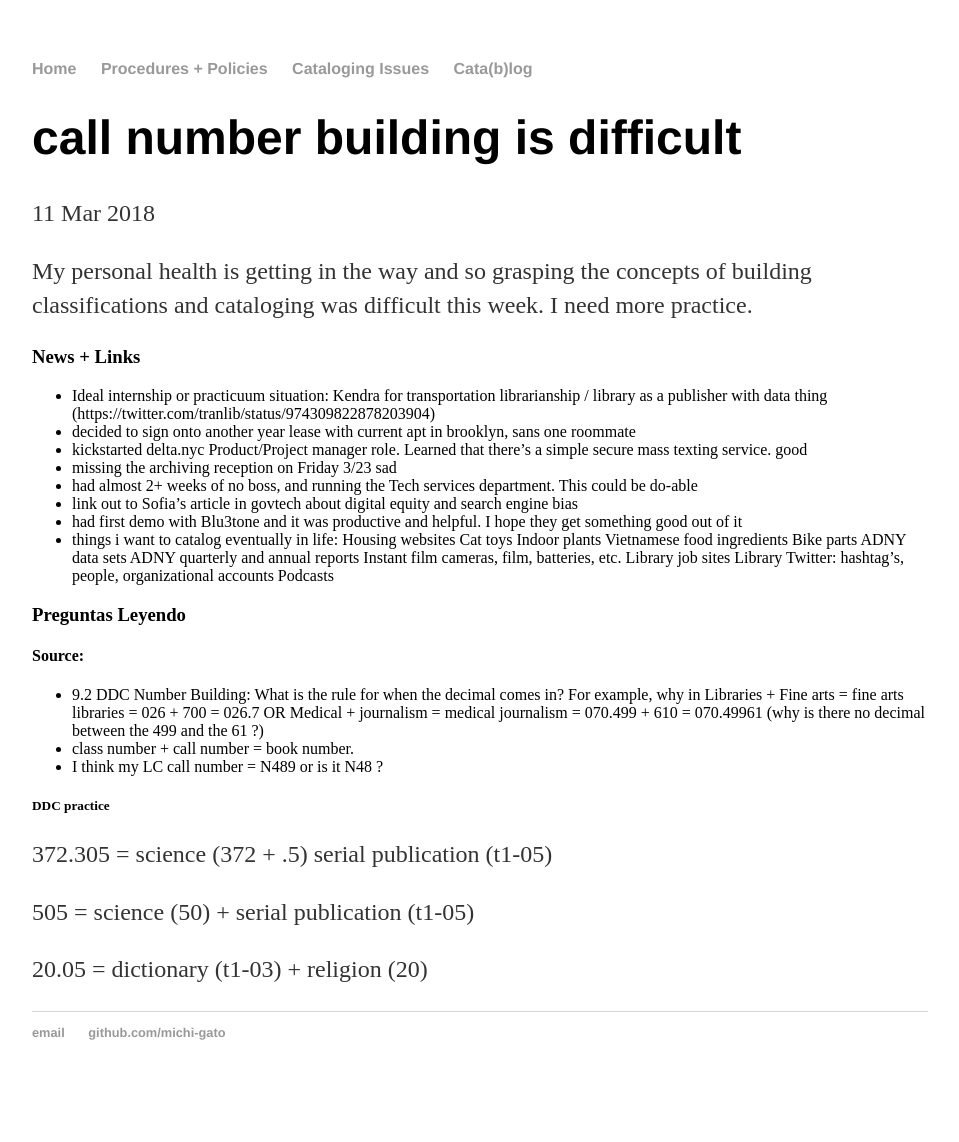
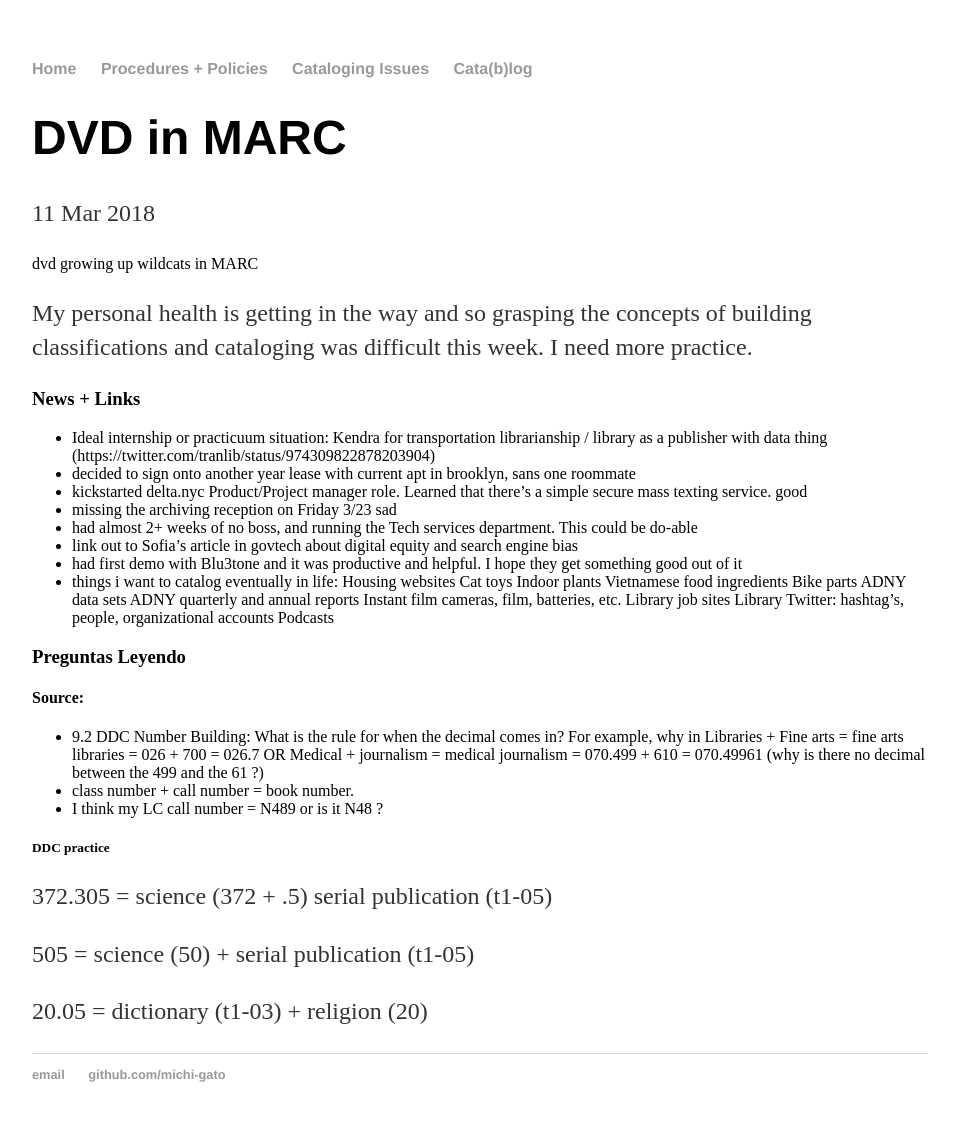
Before and after one commit to cat-alog/cat-alog.github.io, a Jekyll site: the page built from _posts/2018-03-11-dvd-MARC.md, in a window 1280 px wide. Shown: the whole page, without its empty margins (160-1119 px from the left). Built offline with Jekyll 4.4.1, drawn with Linux system fonts in a browser that asks for light colours; before the commit the page ends 1100 px from its top, so only the background shows below that.

Commit message:
Update and rename 2018-03-11-ist616wk9-moreclass.md to 2018-03-11-dvd-MARC.md

```diff
--- a/_posts/2018-03-11-ist616wk9-moreclass.md
+++ b/_posts/2018-03-11-dvd-MARC.md
@@ -1,8 +1,10 @@
 ---
 layout: post
-title: call number building is difficult
+title: DVD in MARC
 date: 2018-03-11
 ---
+
+<div class="show"> dvd growing up wildcats in MARC </div>
 
 My personal health is getting in the way and so grasping the concepts of building classifications and cataloging was difficult this week. I need more practice.
 
```
